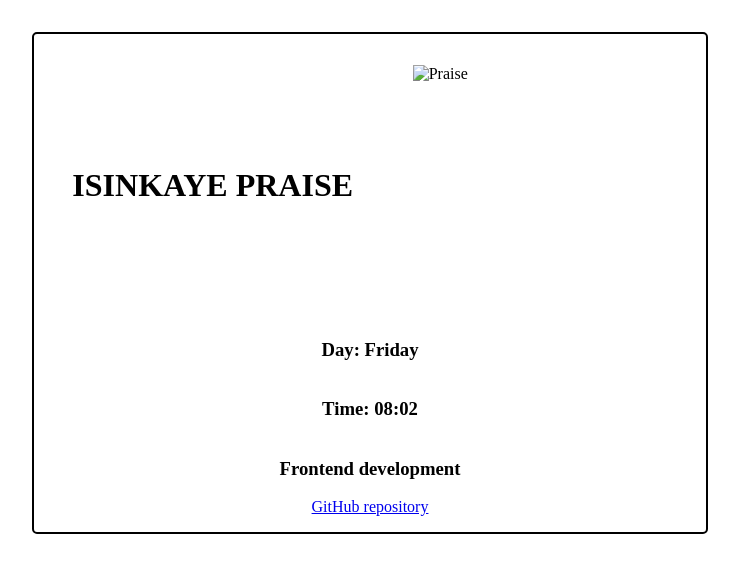
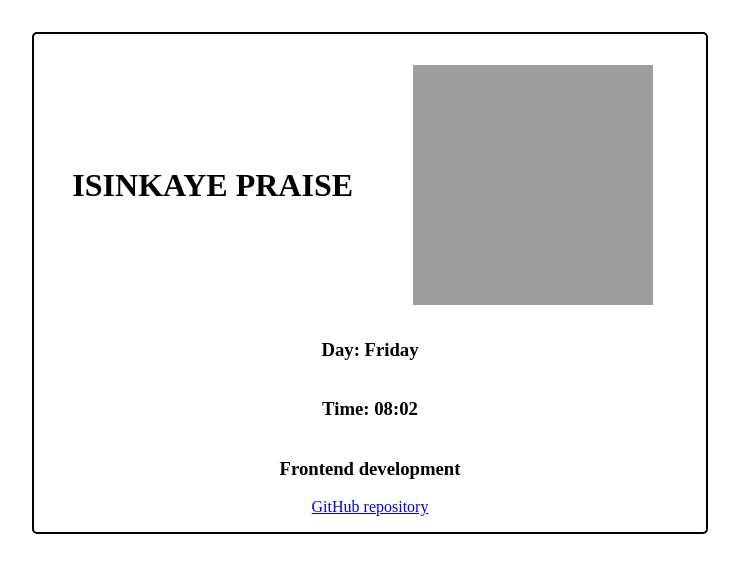
Before and after one commit to Bebe-dev/personal-page, a plain HTML site: page index.html in a window 1280 px wide. Shown: the whole page, without its empty margins (270-1009 px from the left). Drawn offline with Linux system fonts and the light colour scheme; the site is published under a folder, as on GitHub Pages, so addresses that start at the root find nothing.

Commit message:
updating link

```diff
--- a/index.html
+++ b/index.html
@@ -12,7 +12,7 @@
 <body>
   <div class="personal">
     <h1 data-testid="slackUserName">ISINKAYE PRAISE</h1>
-    <img src="/image/passport.jpeg" alt="Praise" max-height="400vh" data-testid="slackDisplayImage">
+    <img src="image/passport.jpeg" alt="Praise" max-height="400vh" data-testid="slackDisplayImage">
   </div>
 
   <div>
```
